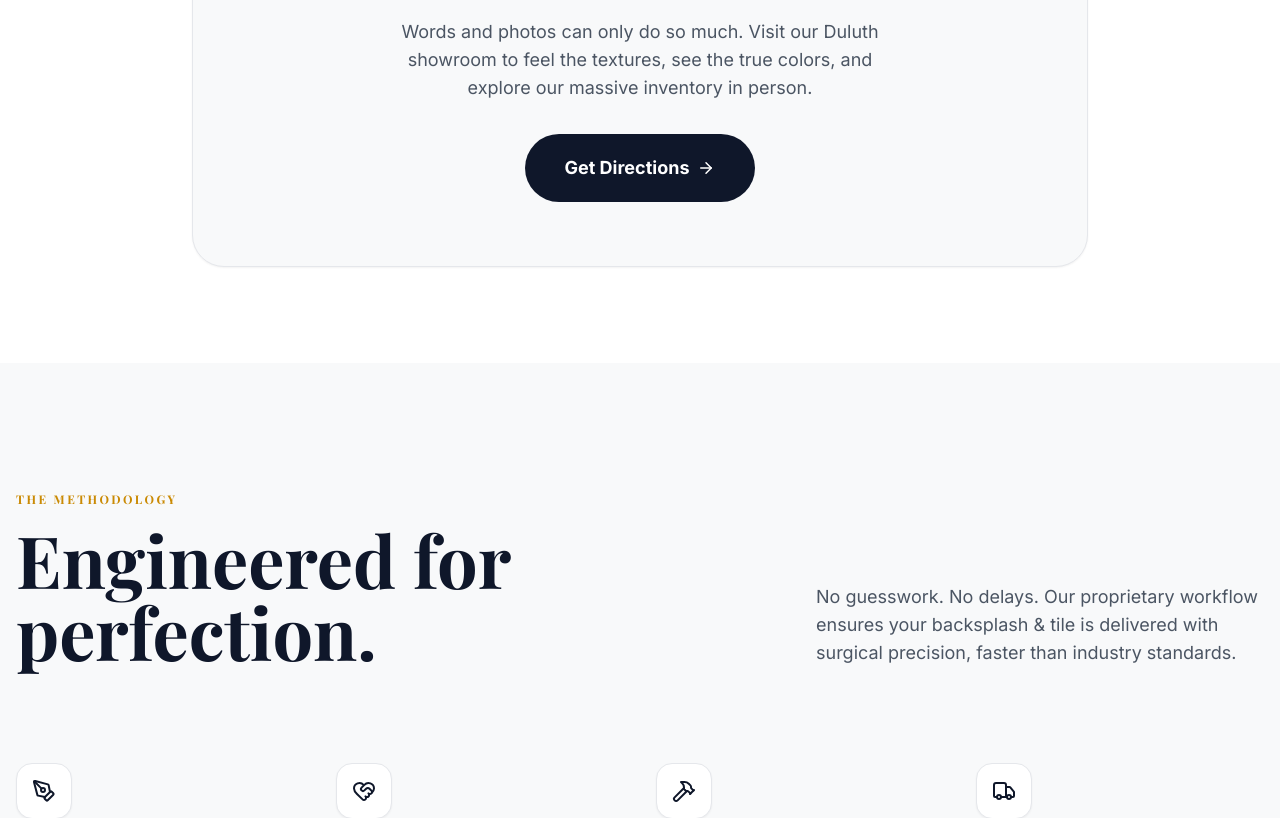
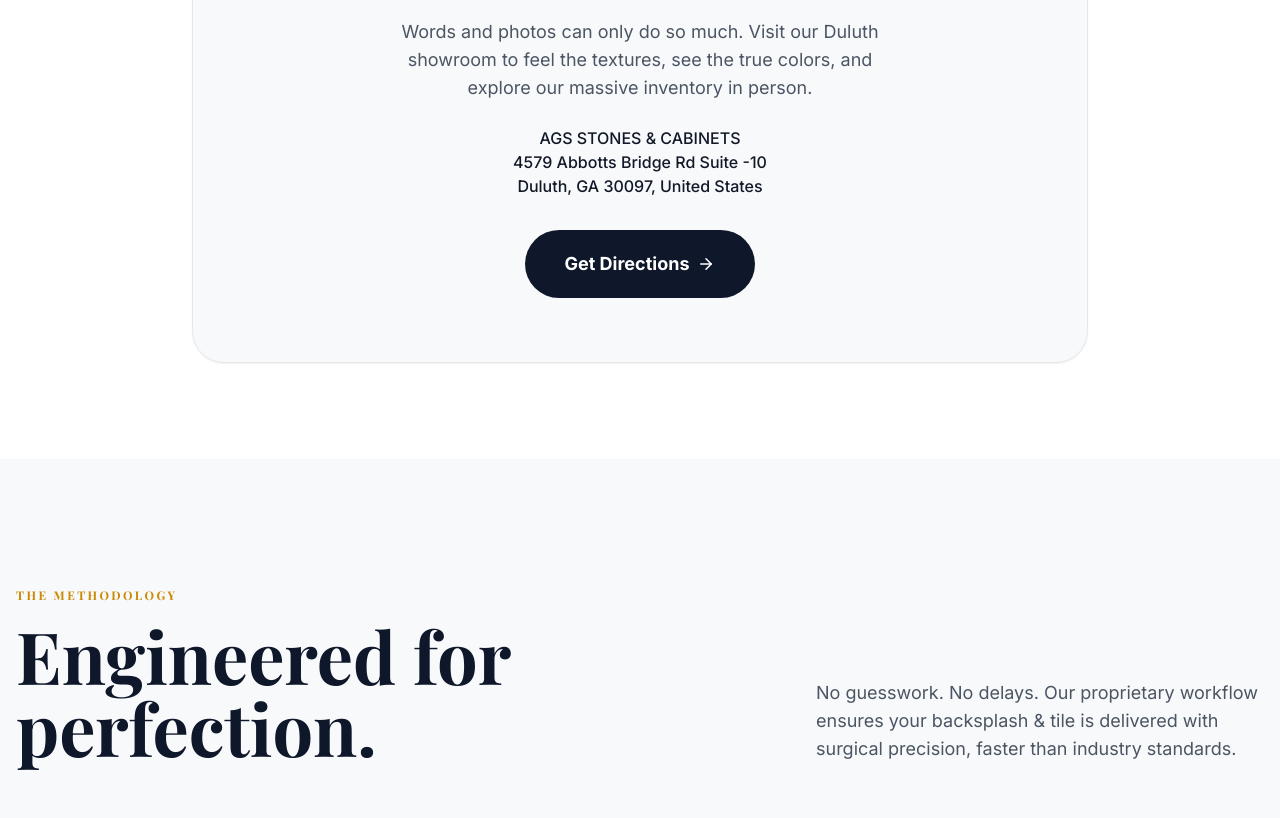
Before and after one commit to diguinddtank-code/AGS-Stones-and-Cabinets, a Next.js app: page /services/backsplash-tile in a window 1280 px wide. Shown: the part 3200-4018 px from the top of the page. Built offline with nearby package versions, Linux system fonts and the light colour scheme; a web font is replaced by a local one.

Commit message:
feat: Update company address and Google Maps links
Refine the company's address details across the application and update all corresponding Google Maps links to ensure accurate directions and location information. This includes the primary schema markup, contact sections, and fast quote pages.

```diff
--- a/app/fast-quote/page.tsx
+++ b/app/fast-quote/page.tsx
@@ -419,11 +419,12 @@ function FastQuoteContent() {
                 <div>
                   <h4 className="font-bold text-gray-900 mb-1.5 tracking-wide">Our Location</h4>
                   <p className="text-gray-500 text-sm leading-relaxed mb-3">
+                    AGS STONES & CABINETS<br />
                     4579 Abbotts Bridge Rd Suite -10<br />
-                    Duluth, GA 30097
+                    Duluth, GA 30097, United States
                   </p>
                   <a
-                    href="https://maps.google.com/?q=4579+Abbotts+Bridge+Rd+Suite+-10,+Duluth,+GA+30097"
+                    href="https://maps.google.com/?q=AGS+STONES+%26+CABINETS,+4579+Abbotts+Bridge+Rd+Suite+-10,+Duluth,+GA+30097,+United+States"
                     target="_blank"
                     rel="noopener noreferrer"
                     className="inline-flex items-center gap-2 text-amber-600 font-black text-[11px] tracking-[0.15em] uppercase hover:text-amber-700 transition-colors"
--- a/app/layout.tsx
+++ b/app/layout.tsx
@@ -103,7 +103,7 @@ export default function RootLayout({
               "url": "https://www.agsstonefabricators.com",
               "telephone": "+14049524534",
               "priceRange": "$$",
-              "hasMap": "https://maps.google.com/?q=4579+Abbotts+Bridge+Rd,+Duluth,+GA+30097",
+              "hasMap": "https://maps.google.com/?q=AGS+STONES+%26+CABINETS,+4579+Abbotts+Bridge+Rd+Suite+-10,+Duluth,+GA+30097,+United+States",
               "address": {
                 "@type": "PostalAddress",
                 "streetAddress": "4579 Abbotts Bridge Rd Suite -10",
--- a/components/Contact.tsx
+++ b/components/Contact.tsx
@@ -77,7 +77,7 @@ const Contact: React.FC = () => {
                         <p className="font-bold text-gray-800 text-sm">Mon-Fri: 8am - 6pm</p>
                      </div>
                      <a
-                        href="https://maps.google.com/?q=4579+Abbotts+Bridge+Rd,+Duluth,+GA+30097"
+                        href="https://maps.google.com/?q=AGS+STONES+%26+CABINETS,+4579+Abbotts+Bridge+Rd+Suite+-10,+Duluth,+GA+30097,+United+States"
                         target="_blank"
                         rel="noopener noreferrer"
                         className="flex items-center gap-2 bg-primary text-white px-5 py-2.5 rounded-lg font-bold text-sm shadow hover:bg-gray-800 transition-colors"
--- a/components/ContactClient.tsx
+++ b/components/ContactClient.tsx
@@ -53,9 +53,9 @@ const ContactClient = () => {
                     </div>
                     <div>
                       <h3 className="font-bold text-gray-900 text-lg">Visit Our Showroom</h3>
-                      <p className="text-gray-600">4579 Abbotts Bridge Rd Suite -10<br/>Duluth, GA 30097</p>
+                      <p className="text-gray-600">AGS STONES & CABINETS<br/>4579 Abbotts Bridge Rd Suite -10<br/>Duluth, GA 30097, United States</p>
                       <a
-                        href="https://maps.google.com/?q=4579+Abbotts+Bridge+Rd+Suite+-10,+Duluth,+GA+30097"
+                        href="https://maps.google.com/?q=AGS+STONES+%26+CABINETS,+4579+Abbotts+Bridge+Rd+Suite+-10,+Duluth,+GA+30097,+United+States"
                         target="_blank"
                         rel="noopener noreferrer"
                         className="text-secondary hover:underline text-sm mt-1 inline-block"
--- a/components/ServiceDynamicContent.tsx
+++ b/components/ServiceDynamicContent.tsx
@@ -283,11 +283,16 @@ export default function ServiceDynamicContent({ service }: { service: ServiceDet
                             >
                                 <MapPin className="text-secondary w-10 h-10 mb-6 opacity-80" strokeWidth={1.5} />
                                 <h4 className="text-3xl md:text-5xl font-serif font-bold text-primary mb-4 leading-tight">Want to see more?</h4>
-                                <p className="text-gray-600 mb-8 max-w-lg text-lg">
+                                <p className="text-gray-600 mb-6 max-w-lg text-lg">
                                     Words and photos can only do so much. Visit our Duluth showroom to feel the textures, see the true colors, and explore our massive inventory in person.
                                 </p>
+                                <p className="text-gray-900 font-medium mb-8 text-center max-w-sm">
+                                    AGS STONES & CABINETS<br/>
+                                    4579 Abbotts Bridge Rd Suite -10<br/>
+                                    Duluth, GA 30097, United States
+                                </p>
                                 <a
-                                    href="https://maps.google.com/?q=4579+Abbotts+Bridge+Rd+Suite+-10,+Duluth,+GA+30097"
+                                    href="https://maps.google.com/?q=AGS+STONES+%26+CABINETS,+4579+Abbotts+Bridge+Rd+Suite+-10,+Duluth,+GA+30097,+United+States"
                                     target="_blank"
                                     rel="noopener noreferrer"
                                     className="group relative overflow-hidden bg-primary text-white font-bold py-4 px-8 md:py-5 md:px-10 rounded-full transition-all duration-500 hover:shadow-xl inline-flex items-center justify-center gap-3"
```
